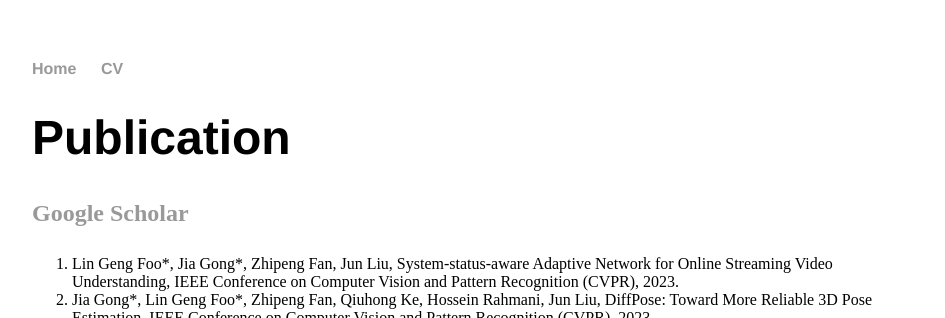
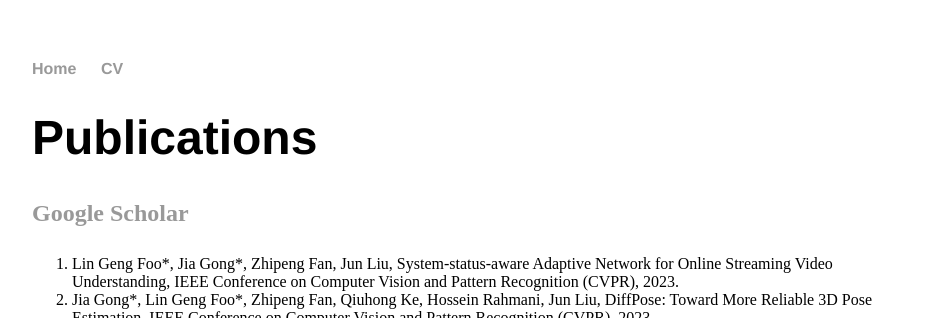
Before and after one commit to lingengfoo/lingengfoo.github.io, a Jekyll site: the page built from cv/index.html, in a window 1280 px wide. Shown: the top 318 px of the page, without its empty margins (160-1105 px from the left). Built offline with Jekyll 4.4.1, drawn with Linux system fonts in a browser that asks for light colours.

Commit message:
Update index.html

```diff
--- a/cv/index.html
+++ b/cv/index.html
@@ -1,8 +1,19 @@
 ---
 layout: default
-title: Publication
+title: Publications
 ---
 <h1>{{ page.title }}</h1>
+
+<body class="page-template-default page page-id-52 layout-sidebar-none layout-responsive pre-header-style1 header-style1">
+
+<div id="content">
+	<div id="content-core">
+
+		<div id="main">
+		<div id="main-core">
+
+
+		<article id="post-52" class="post-52 page type-page status-publish hentry">
 
 <p><a href="https://scholar.google.com/citations?user=BDEOhasAAAAJ"><strong><span class="has-inline-color has-vivid-cyan-blue-color">Google Scholar</span></strong></a></p>
 
@@ -17,3 +28,15 @@
 	<li>Lin Geng Foo*, Tianjiao Li*, Hossein Rahmani, Qiuhong Ke, Jun Liu, ERA: Expert Retrieval and Assembly for Early Action Prediction, European Conference on Computer Vision (ECCV), 2022.</li>
 	<li>Tianjiao Li*, Lin Geng Foo*, Qiuhong Ke, Hossein Rahmani, Anran Wang, Jinghua Wang, Jun Liu, Dynamic Spatio-Temporal Specialization Learning for Fine-Grained Action Recognition, European Conference on Computer Vision (ECCV), 2022.</li>
 </ol>
+
+					</article>
+
+
+
+
+		</div><!-- #main-core -->
+		</div><!-- #main -->
+			</div>
+	</div><!-- #content -->
+
+</body>
```
